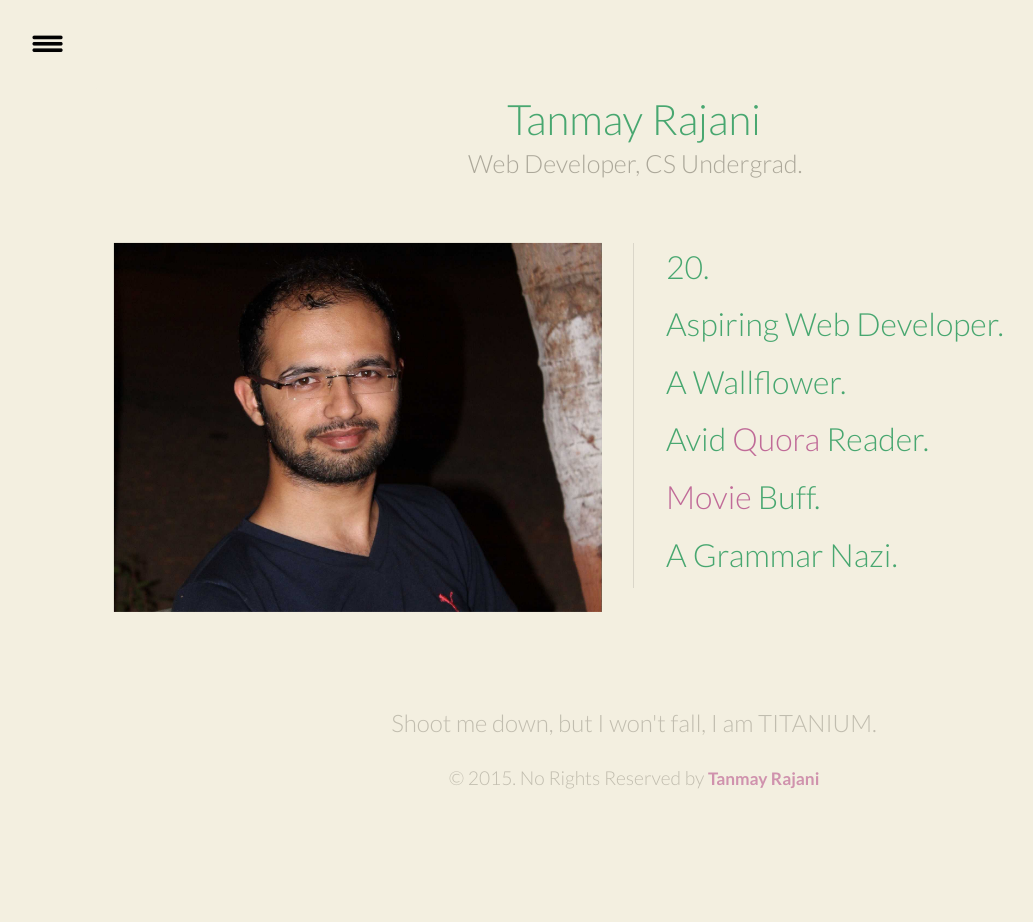
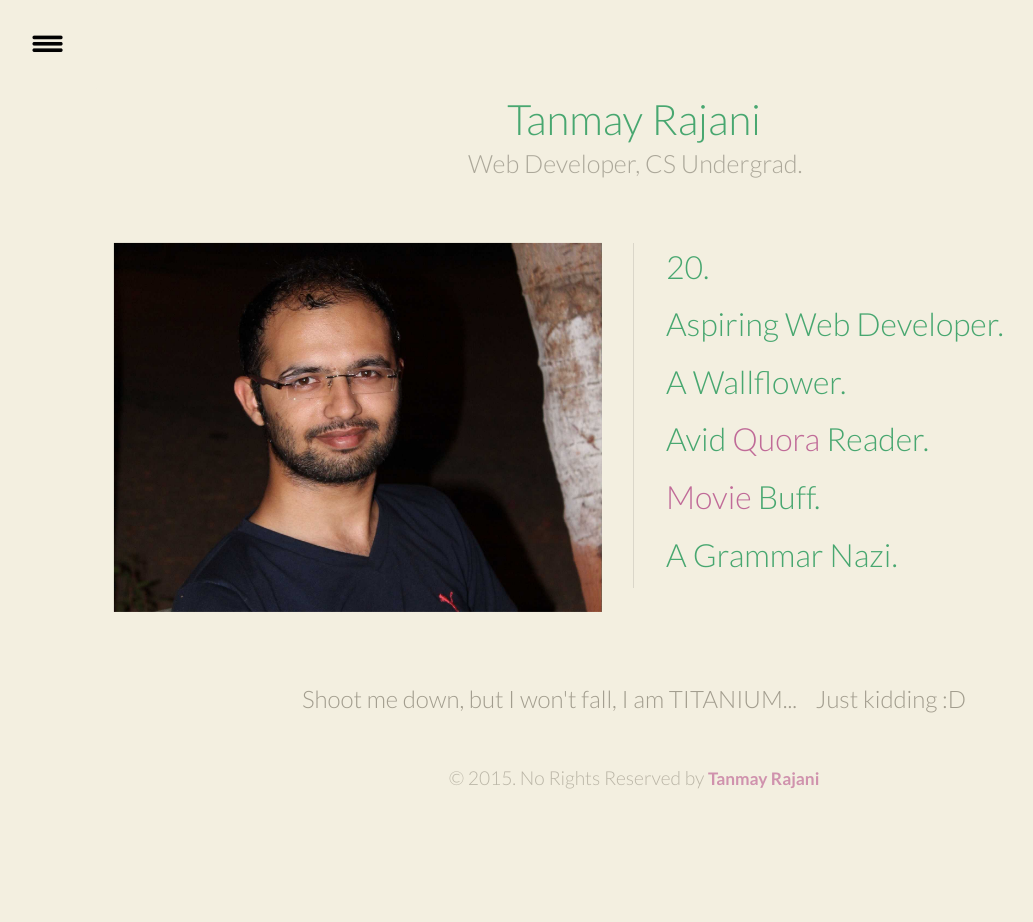
Before and after one commit to tanmayrajani/tanmayrajani.github.io, a PHP site: page / in a window 1280 px wide. Shown: the whole page, without its empty margins (6-1039 px from the left). Run offline with PHP 8.4, Linux system fonts and the light colour scheme.

Commit message:
changed some shit

```diff
--- a/css/demo.css
+++ b/css/demo.css
@@ -106,14 +106,18 @@
 .info {
 	text-align: center;
 	font-size: 1.5em;
-	margin-top: 3em;
+	margin-top: 2em;
 	clear: both;
-	padding: 3em 0;
+	padding: 2em 0 0 0;
 	opacity: 0.7;
-	color: #aca89a;
+	color: #a29d8e;
 }
 
-.info a {
+.info2{
+	padding: 0 0 2em 0;
+}
+
+.info2 a {
 	font-weight: 700;
 	font-size: 0.9em;
 }
--- a/index.html
+++ b/index.html
@@ -19,15 +19,15 @@
 			<div class="st-pusher">
 				<nav class="st-menu st-effect-8" id="menu-8">
 					<h2 class="icon icon-stack">Projects Done!</h2>
-					<ul>
-						<li><a target="_blank" href="http://bit.ly/download-quora-answers">Download Quora Answers (Chrome Extension)</a></li>
-						<li><a target="_blank" href="http://felicific.org/2014">Felicific '14 Website</a></li>
-						<li><a target="_blank" href="http://ddit.ac.in/csi">CSI DDU Student Branch Website</a></li>
-						<li><a target="_blank" href="http://felicific.org/2015">Felicific '15 Website</a></li>
-						<li><a target="_blank" href="http://pricelabs.co">PriceLabs Website Redesign as Intern</a></li>
-						<li><a target="_blank" href="http://tanmayrajani.github.io/15-puzzle">15 Puzzle Game</a></li>
-						<li><a target="_blank" href="https://github.com/tanmayrajani/node-scrap">NodeJS scrapers</a></li>
-						<li><a target="_blank" href="https://traveltraders.com.au/tanmay">TravelTraders Website &amp; Admin Panel [In progress]</a></li>
+					<ul id="sidebaar">
+						<li class="layer" data-show-effect="jumpInRight" data-show-delay="80"><a target="_blank" href="http://bit.ly/download-quora-answers">Download Quora Answers (Chrome Extension)</a></li>
+						<li class="layer" data-show-effect="jumpInRight" data-show-delay="160"><a target="_blank" href="http://felicific.org/2014">Felicific '14 Website</a></li>
+						<li class="layer" data-show-effect="jumpInRight" data-show-delay="240"><a target="_blank" href="http://ddit.ac.in/csi">CSI DDU Student Branch Website</a></li>
+						<li class="layer" data-show-effect="jumpInRight" data-show-delay="320"><a target="_blank" href="http://felicific.org/2015">Felicific '15 Website</a></li>
+						<li class="layer" data-show-effect="jumpInRight" data-show-delay="400"><a target="_blank" href="http://pricelabs.co">PriceLabs Website Redesign as Intern</a></li>
+						<li class="layer" data-show-effect="jumpInRight" data-show-delay="480"><a target="_blank" href="http://tanmayrajani.github.io/15-puzzle">15 Puzzle Game</a></li>
+						<li class="layer" data-show-effect="jumpInRight" data-show-delay="560"><a target="_blank" href="https://github.com/tanmayrajani/node-scrap">NodeJS scrapers</a></li>
+						<li class="layer" data-show-effect="jumpInRight" data-show-delay="640"><a target="_blank" href="https://traveltraders.com.au/tanmay">TravelTraders Website &amp; Admin Panel [In progress]</a></li>
 					</ul>
 				</nav>
 				<div class="st-content">
@@ -52,8 +52,10 @@
 								<div class="layer" data-show-effect="jumpInRight" data-show-delay="500"><a target="_blank" href="https://www.facebook.com/tanmay.rajani/video_movies_watch">Movie</a> Buff.</div>
 								<div class="layer" data-show-effect="jumpInRight" data-show-delay="600">A Grammar Nazi.</div>
 							</div>
-							<div class="info">
-								<p>Shoot me down, but I won't fall, I am TITANIUM.</p>
+							<div class="info layer" data-show-effect="jumpInRight" data-show-delay="400">
+								<p>Shoot me down, but I won't fall, I am TITANIUM... &nbsp;&nbsp;&nbsp;Just kidding :D</p>
+							</div>
+							<div class="info info2">
 								<small>&copy; 2015. No Rights Reserved by <a href="https://facebook.com/tanmay.rajani">Tanmay Rajani</a></small>
 							</div>
 						</div>
@@ -77,7 +79,17 @@
 			  $(this).magicLayout({
 			   container: $('#kk')
 			  });
+
 			})(jQuery);
+			$("button").click(function () {
+				$("ul").show();
+				$(this).magicLayout({
+					container: $('#sidebaar')
+				});
+			})
+			$(".st-pusher").click(function () {
+				$("ul").hide();
+			});
 		</script>
 	</body>
 </html>
```
Also changed, not shown: js/sidebarEffects.js (+28 -11 lines).
